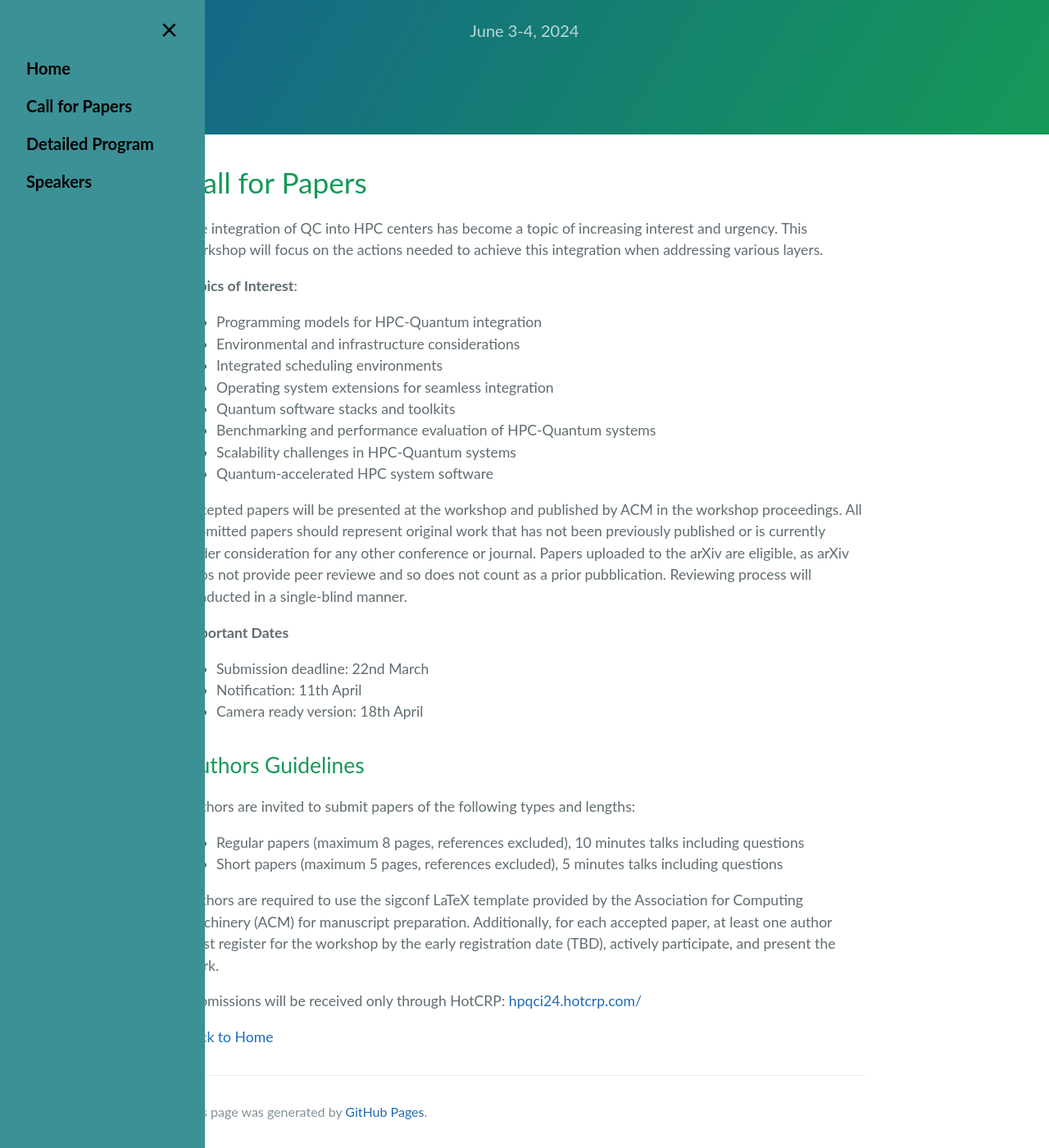
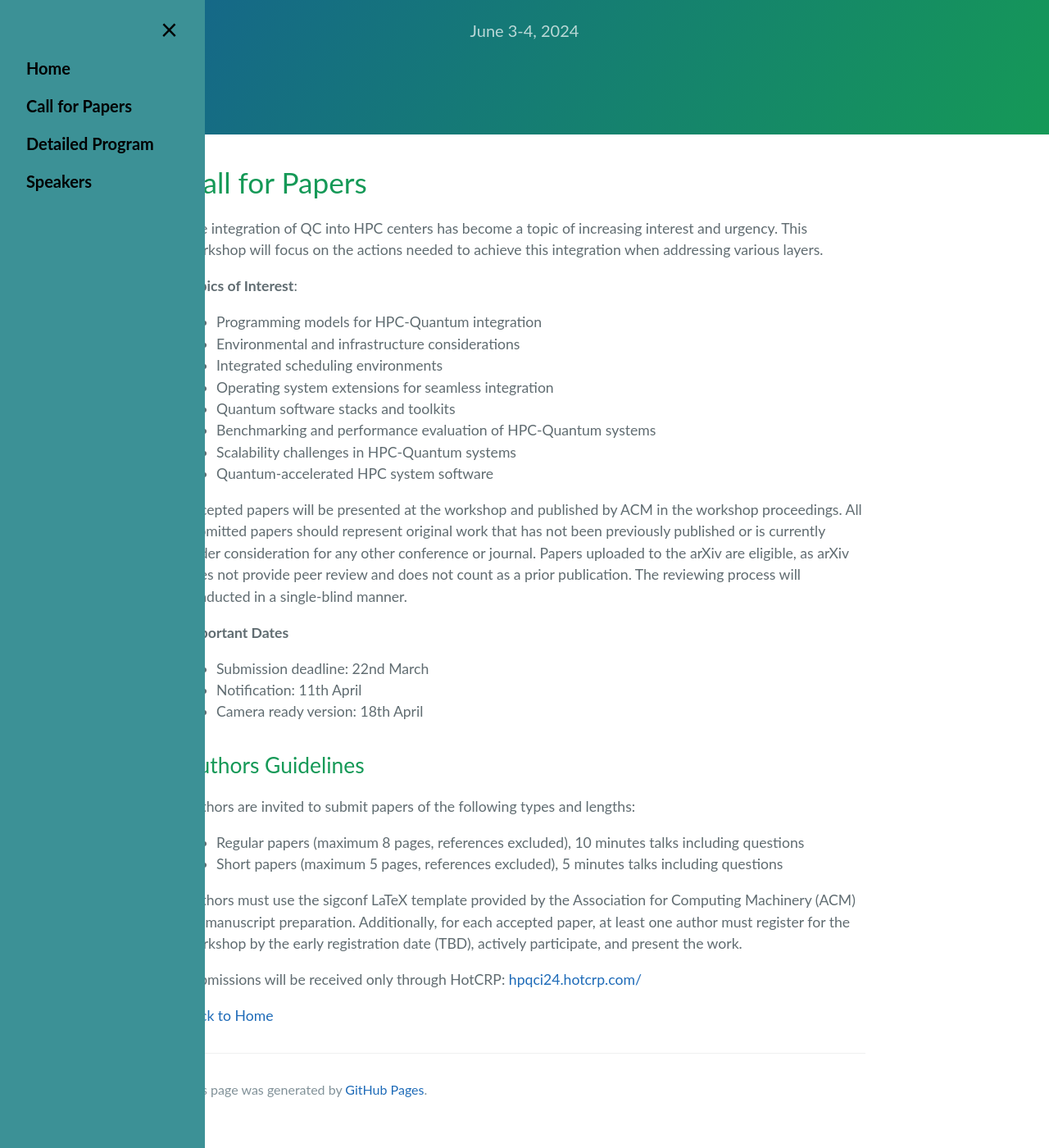
Before and after one commit to HPQCI/HPQCI.github.io, a Jekyll site: the page built from cfp.md, in a window 1280 px wide and 1400 px high, scrolled down 265 px. Shown: the whole window at 82% size. Built offline with Jekyll 4.4.1, drawn with Linux system fonts in a browser that asks for light colours.

Commit message:
fix typos

```diff
--- a/cfp.md
+++ b/cfp.md
@@ -18,7 +18,7 @@ The integration of QC into HPC centers has become a topic of increasing interest
 *	Scalability challenges in HPC-Quantum systems
 *	Quantum-accelerated HPC system software
 
-Accepted papers will be presented at the workshop and published by ACM in the workshop proceedings. All submitted papers should represent original work that has not been previously published or is currently under consideration for any other conference or journal. Papers uploaded to the arXiv are eligible, as arXiv doos not provide peer reviewe and so does not count as a prior pubblication. Reviewing process will conducted in a single-blind manner.
+Accepted papers will be presented at the workshop and published by ACM in the workshop proceedings. All submitted papers should represent original work that has not been previously published or is currently under consideration for any other conference or journal. Papers uploaded to the arXiv are eligible, as arXiv does not provide peer review and does not count as a prior publication. The reviewing process will conducted in a single-blind manner.
 
 **Important Dates**
 *	Submission deadline: 22nd March
@@ -32,7 +32,7 @@ Authors are invited to submit papers of the following types and lengths:
 *	Regular papers (maximum 8 pages, references excluded), 10 minutes talks including questions
 *	Short papers (maximum 5 pages, references excluded), 5 minutes talks including questions
 
-Authors are required to use the sigconf LaTeX template provided by the Association for Computing Machinery (ACM) for manuscript preparation. Additionally, for each accepted paper, at least one author must register for the workshop by the early registration date (TBD), actively participate, and present the work.
+Authors must use the sigconf LaTeX template provided by the Association for Computing Machinery (ACM) for manuscript preparation. Additionally, for each accepted paper, at least one author must register for the workshop by the early registration date (TBD), actively participate, and present the work.
 
 Submissions will be received only through HotCRP: [hpqci24.hotcrp.com/](https://hpqci24.hotcrp.com/)
 
```
